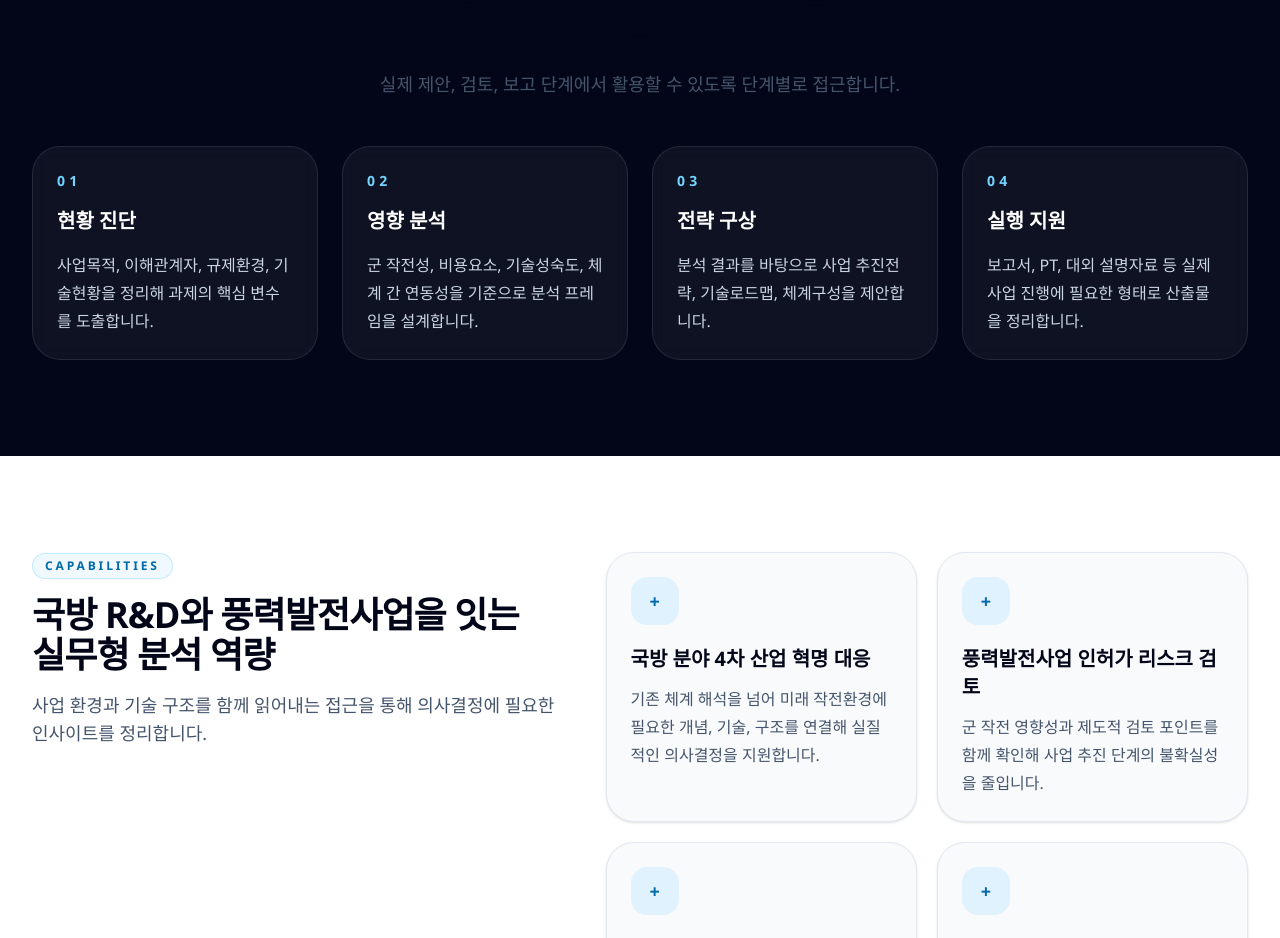
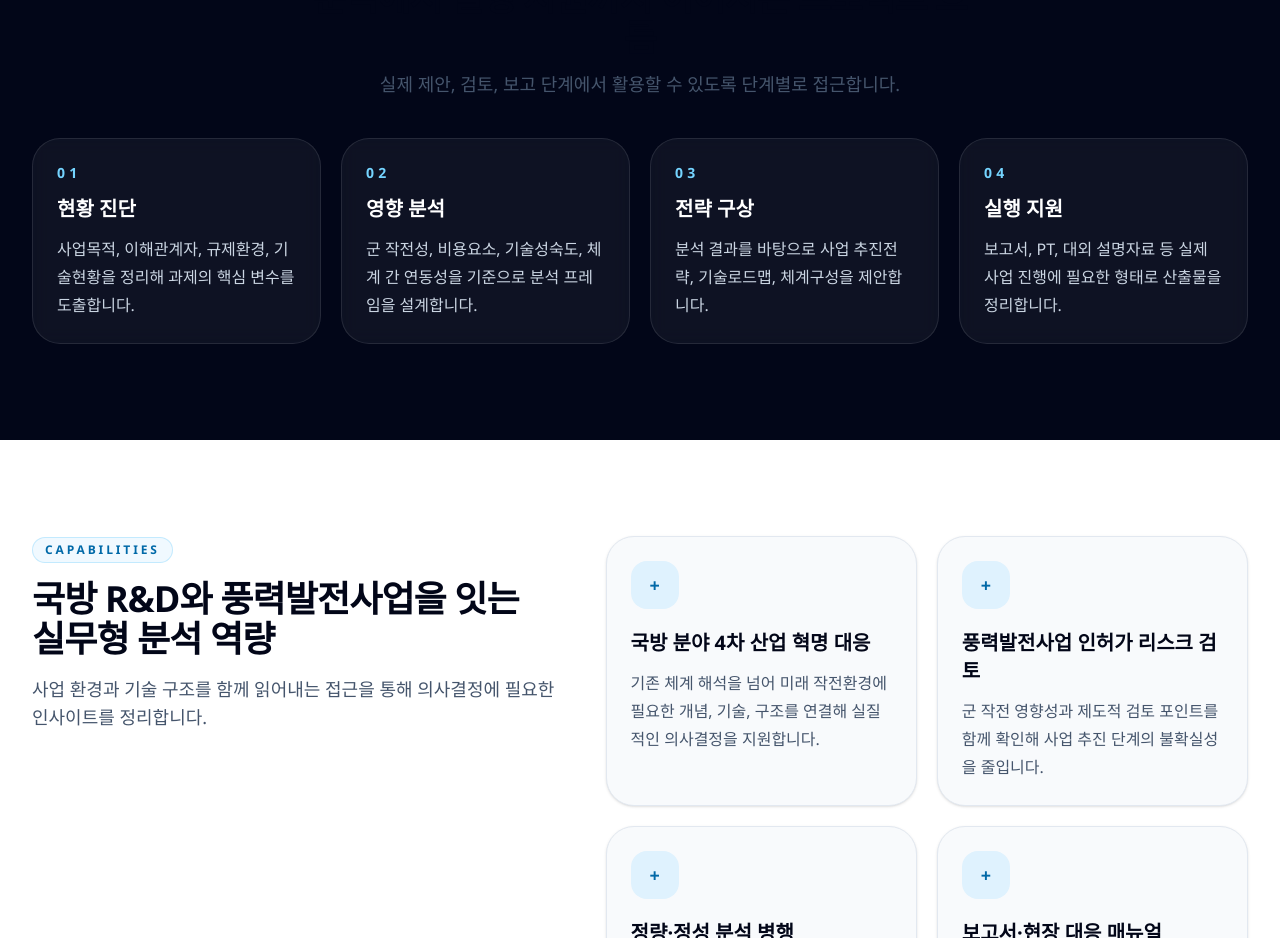
Before and after one commit to giuhyoung/ceg_website, a React (Vite) app: page / in a window 1280 px wide. Shown: the part 2540-3478 px from the top of the page. Built offline with nearby package versions, Linux system fonts and the light colour scheme; a web font is replaced by a local one.

Commit message:
프로세스 간격 축소

```diff
--- a/src/App.jsx
+++ b/src/App.jsx
@@ -183,15 +183,15 @@ function App() {
               compact
             />
 
-            <div className="mt-12 grid gap-6 lg:grid-cols-4">
+            <div className="mt-10 grid gap-5 lg:grid-cols-4">
               {processSteps.map((step) => (
                 <div
                   key={step.step}
                   className="rounded-[1.75rem] border border-white/10 bg-white/5 p-6 backdrop-blur"
                 >
                   <p className="text-sm font-semibold tracking-[0.3em] text-sky-300">{step.step}</p>
-                  <h3 className="mt-4 text-xl font-semibold text-white">{step.title}</h3>
-                  <p className="mt-4 text-base leading-7 text-slate-300">{step.description}</p>
+                  <h3 className="mt-3 text-xl font-semibold text-white">{step.title}</h3>
+                  <p className="mt-3 text-base leading-7 text-slate-300">{step.description}</p>
                 </div>
               ))}
             </div>
```
